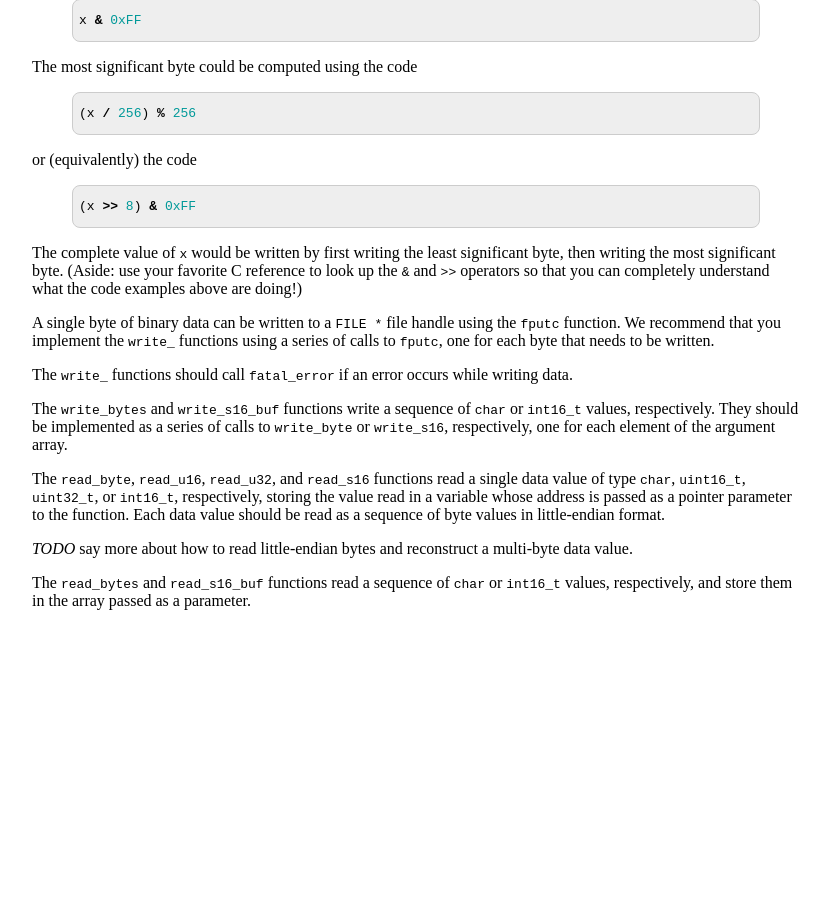
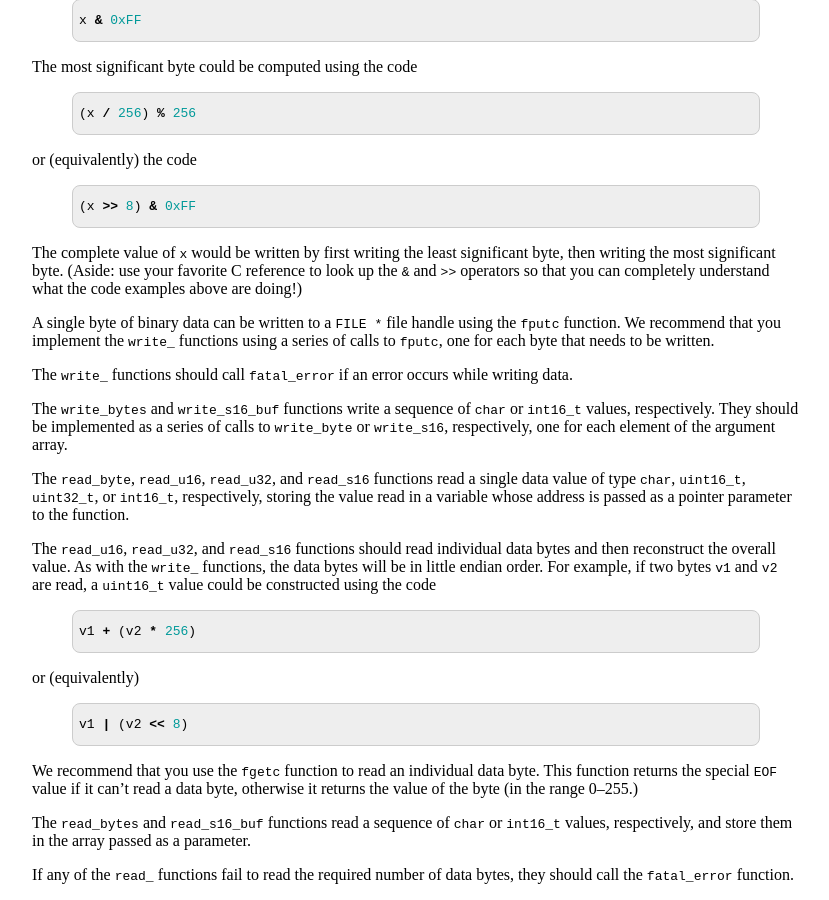
Before and after one commit to jhuintprog/fall2019, a Jekyll site: the page built from io.md, in a window 1280 px wide and 900 px high, scrolled down 1146 px. Shown: the whole window, without its empty margins (224-1053 px from the left). Built offline with Jekyll 4.4.1, drawn with Linux system fonts in a browser that asks for light colours; before the commit the page ends 1772 px from its top, so only the background shows below that.

Commit message:
reading little endian data values

````diff
--- a/io.md
+++ b/io.md
@@ -85,8 +85,22 @@ The `write_` functions should call `fatal_error` if an error occurs while writin
 
 The `write_bytes` and `write_s16_buf` functions write a sequence of `char` or `int16_t` values, respectively.  They should be implemented as a series of calls to `write_byte` or `write_s16`, respectively, one for each element of the argument array.
 
-The `read_byte`, `read_u16`, `read_u32`, and `read_s16` functions read a single data value of type `char`, `uint16_t`, `uint32_t`, or `int16_t`, respectively, storing the value read in a variable whose address is passed as a pointer parameter to the function.  Each data value should be read as a sequence of byte values in little-endian format.
+The `read_byte`, `read_u16`, `read_u32`, and `read_s16` functions read a single data value of type `char`, `uint16_t`, `uint32_t`, or `int16_t`, respectively, storing the value read in a variable whose address is passed as a pointer parameter to the function.
 
-*TODO* say more about how to read little-endian bytes and reconstruct a multi-byte data value.
+The `read_u16`, `read_u32`, and `read_s16` functions should read individual data bytes and then reconstruct the overall value.  As with the `write_` functions, the data bytes will be in little endian order.  For example, if two bytes `v1` and `v2` are read, a `uint16_t` value could be constructed using the code
+
+```c
+v1 + (v2 * 256)
+```
+
+or (equivalently)
+
+```c
+v1 | (v2 << 8)
+```
+
+We recommend that you use the `fgetc` function to read an individual data byte.  This function returns the special `EOF` value if it can't read a data byte, otherwise it returns the value of the byte (in the range 0–255.)
 
 The `read_bytes` and `read_s16_buf` functions read a sequence of `char` or `int16_t` values, respectively, and store them in the array passed as a parameter.
+
+If any of the `read_`  functions fail to read the required number of data bytes, they should call the `fatal_error` function.
````
